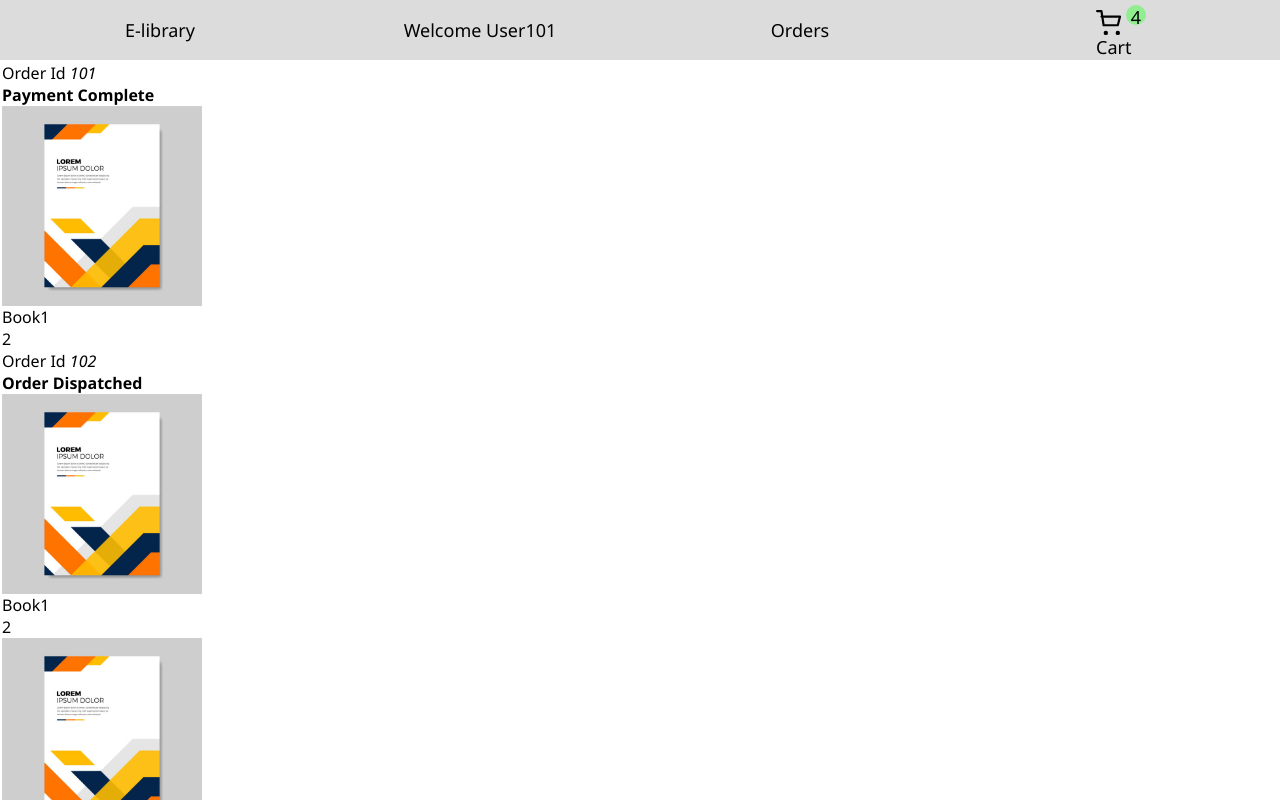
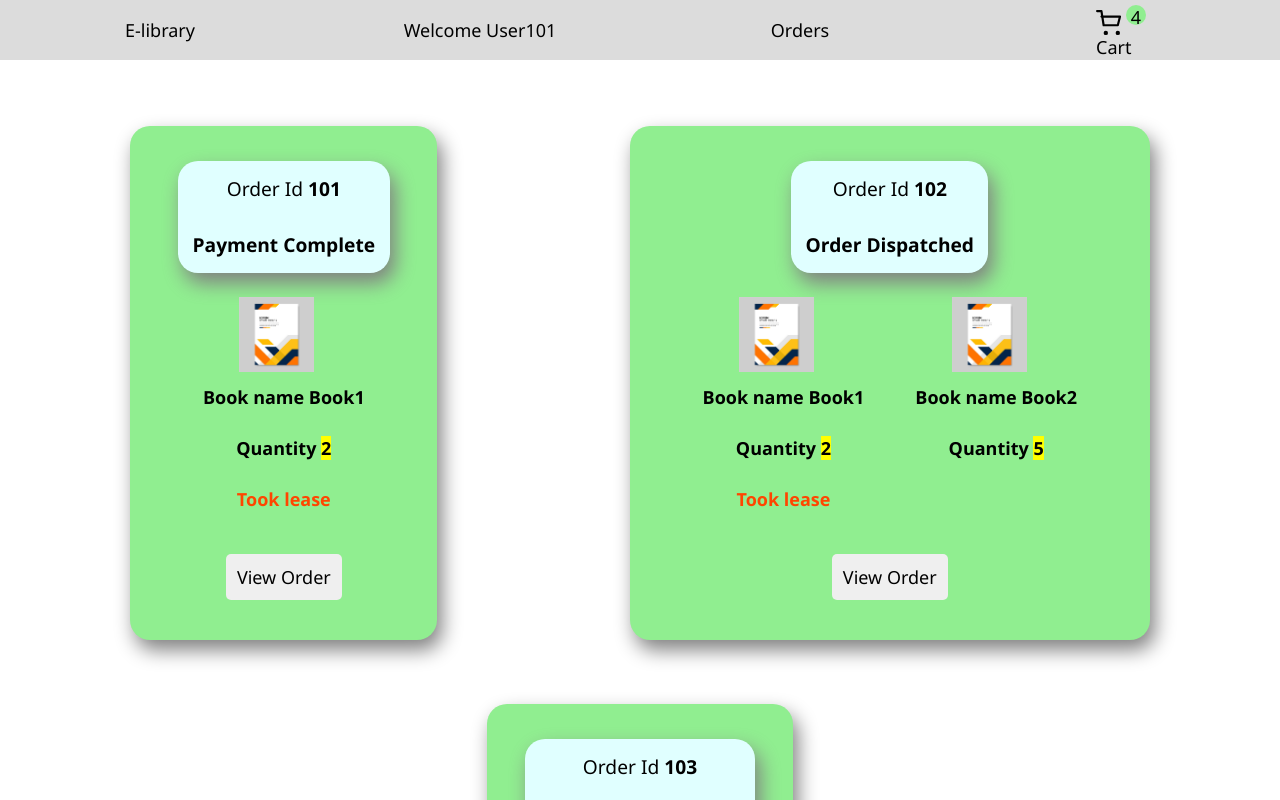
Before and after one commit to Bibin02/LBMS, a React (Vite) app in the folder react-frontend/: page /orders in a window 1280 px wide. Shown: the top 800 px of the page. Built offline with nearby package versions, Linux system fonts and the light colour scheme.

Commit message:
order.css completed

```diff
--- a/react-frontend/public/orders.json
+++ b/react-frontend/public/orders.json
@@ -3,9 +3,12 @@
         {"orderId": "101",
         "orderStatus": "Payment Complete",
         "items": [
-            {"imgsrc": "/images/Book.jpg",
-             "name": "Book1",
-             "quantity": 2}
+            {
+                "imgsrc": "/images/Book.jpg",
+                "name": "Book1",
+                "quantity": 2,
+                "isLend": true
+            }
         ]
         },
 
@@ -14,7 +17,9 @@
         "items": [
             {"imgsrc": "/images/Book.jpg",
              "name": "Book1",
-             "quantity": 2},
+             "quantity": 2,
+             "isLend": true
+            },
 
             {"imgsrc": "/images/Book.jpg",
              "name": "Book2",
--- a/react-frontend/src/components/order_item.jsx
+++ b/react-frontend/src/components/order_item.jsx
@@ -4,24 +4,33 @@ import { Link } from 'react-router-dom'
 const OrderItem = (props) => {
   return (
     <>
-        <Link to={`/order?oid=${props.orderId}`} className='container'>
-          <section className="order-label container">
-            <div className="order-id">Order Id <em>{props.orderId}</em></div>
-            <div className="order-status"><strong>{props.orderStatus}</strong></div>
-          </section>
-        </Link>
-        {props.items.map((item, index)=>(
+      <div className="order-item">
+        <section className="order-label container">
+          <div className="order-id">Order Id <strong>{props.orderId}</strong></div>
+          <div className="order-status"><strong>{props.orderStatus}</strong></div>
+        </section>
+
+        <div className="order-item-books">
+          {props.items.map((book, index)=>(
             <div className="order-book" key={index}>
                 <figure className="order-book-thumbnail">
-                  <img src={item.imgsrc ? item.imgsrc : "/images/Book.jpg" } alt="src.jpg" />
+                  <img src={book.imgsrc ? book.imgsrc : "/images/Book.jpg" } alt="src.jpg" />
                 </figure>
                 <aside className="order-desc container">
-                  <div className="order-book-name">{item.name}</div>
-                  <div className="order-book-quantity">{item.quantity}</div>
+                  <div className="order-book-name">Book name {book.name}</div>
+                  <div className="order-book-quantity">Quantity <mark>{book.quantity}</mark></div>
+                  {book.isLend && <div className="order-book-lend" style={{color: 'orangered'}}> Took lease </div>}
                 </aside>
+            </div>
+            ))
+          }
+        </div>
 
-            </div>
-        ))}
+        <Link to={`/order?oid=${props.orderId}`} className='view-order-button'>
+          <button type="button" className='buttons'>View Order</button>
+        </Link>
+
+      </div>
     </>
   )
 }
--- a/react-frontend/src/components/orders.jsx
+++ b/react-frontend/src/components/orders.jsx
@@ -26,7 +26,7 @@ const Orders = () => {
       <main className="outer-container container">
         <div className="inner-container container">
             {isUserLogin ?
-            <div className="order-list container">
+            <div className="orders-list-container">
                 {ordersJson.data.map((order, id)=>(
                     <OrderItem
                         key = {id}
--- a/react-frontend/src/styles/App.css
+++ b/react-frontend/src/styles/App.css
@@ -4,10 +4,10 @@
 /* @import "./footer.css"; */
 @import "./login.css";
 @import "./nav_menu.css";
-/* @import "./order_dispatch.css";
+/* @import "./order_dispatch.css"; */
 @import "./orders.css";
-@import "./signup.css";
-@import "./user_dashboard.css"; */
+/* @import "./signup.css"; */
+/* @import "./user_dashboard.css"; */
 
 
 
--- a/react-frontend/src/styles/orders.css
+++ b/react-frontend/src/styles/orders.css
@@ -0,0 +1,56 @@
+.orders-list-container{
+    margin: 2em;
+    display: flex;
+    flex-direction: row;
+    justify-content: space-around;
+    flex-wrap: wrap;
+}
+
+.order-item{
+    display: flex;
+    flex-direction: column;
+    align-items: center;
+    margin: 2em;
+    padding: 2em;
+    border: 3px solid transparent;
+    border-radius: 20px;
+    box-shadow: 5px 10px 20px grey;
+    background-color: lightgreen;
+    text-align: center;
+
+    div{
+        padding: 0.75em;
+    }
+}
+
+.order-label{
+    width: fit-content;
+    background-color: lightcyan;
+    box-shadow: 5px 10px 20px grey;
+    border-radius: 20px;
+}
+
+.order-label div{
+    font-size: larger;
+}
+
+.order-item-books{
+    display: flex;
+    justify-content: center;
+}
+
+.order-item-books figure{
+    position: relative;
+    left: 50px;
+    width: 75px;
+    height: 75px;
+}
+
+.order-desc div{
+    font-size: large;
+    font-weight: bold;
+}
+
+.view-order-button button{
+    font-size: large;
+}
```
